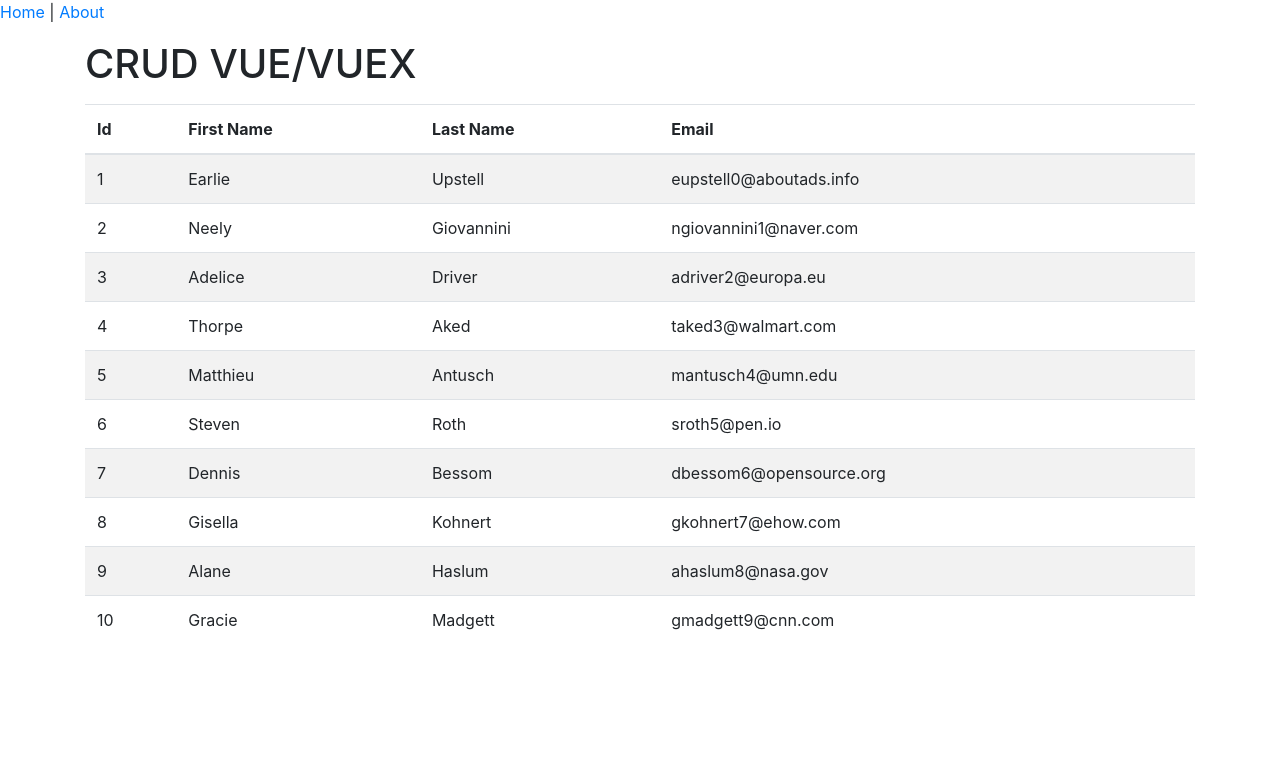
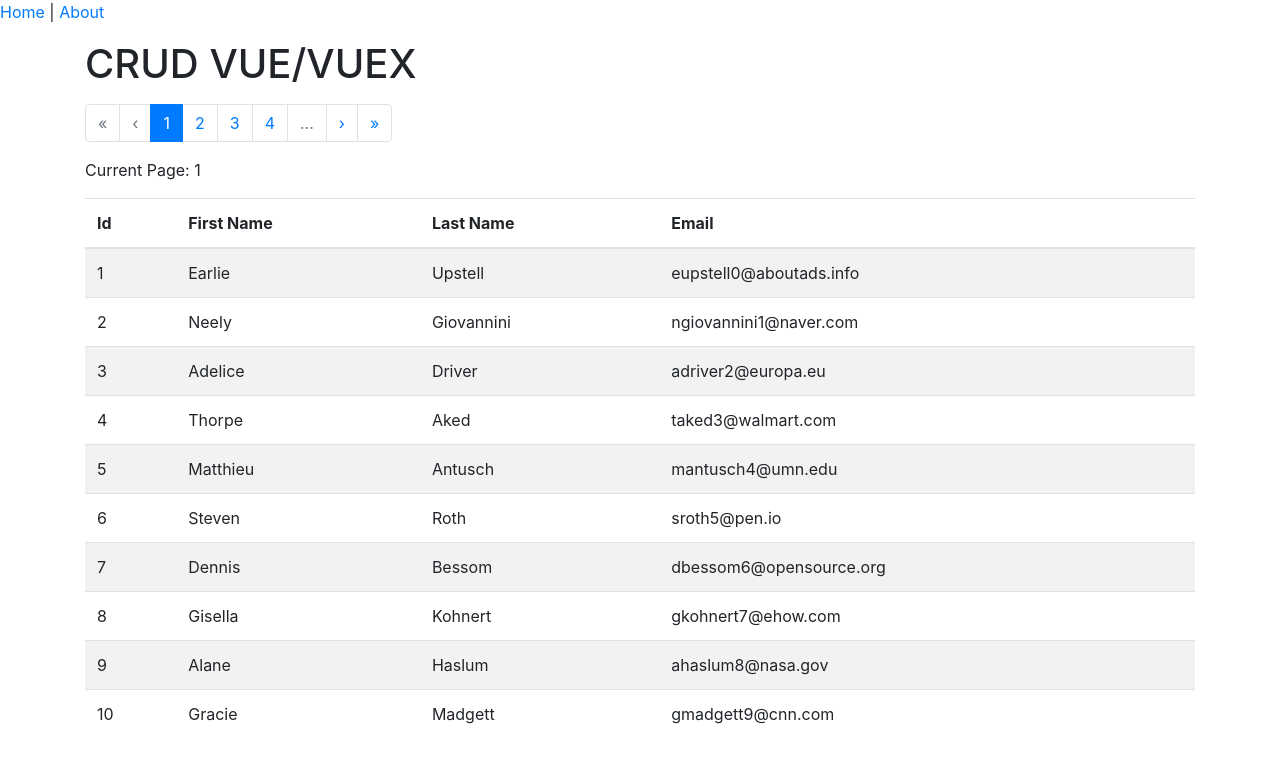
Before and after one commit to robertoandres24/crud-vue-vuex, a Vue app: page / in a window 1280 px wide. Shown: the top 762 px of the page. Built offline with nearby package versions, Linux system fonts and the light colour scheme; data requests are answered from the project's data file.

Commit message:
add pagination

```diff
--- a/src/views/Home.vue
+++ b/src/views/Home.vue
@@ -1,7 +1,21 @@
 <template>
   <b-container>
     <h1 class="my-3">CRUD VUE/VUEX</h1>
-    <b-table striped hover :items="people"></b-table>
+    <b-pagination
+      v-model="currentPage"
+      :total-rows="rows"
+      :per-page="perPage"
+      aria-controls="my-table"
+    ></b-pagination>
+    <p class="mt-3">Current Page: {{ currentPage }}</p>
+    <b-table
+      striped
+      hover
+      id="my-table"
+      :items="people"
+      :per-page="perPage"
+      :current-page="currentPage"
+    ></b-table>
   </b-container>
 </template>
 
@@ -16,13 +30,24 @@ export default {
   },
   data() {
     return {
+      perPage: 10,
+      currentPage: 1,
       people: []
     };
   },
+  computed: {
+    rows() {
+      return this.people.length;
+    }
+  },
   async created() {
-    const { data: people } = await this.$axios.get("people?_page=1&_limit=10");
-    console.log("created -> people", people);
-    this.people = people;
+    this.fetchPeople();
+  },
+  methods: {
+    async fetchPeople() {
+      const { data: people } = await this.$axios.get("people");
+      this.people = people;
+    }
   }
 };
 </script>
```
